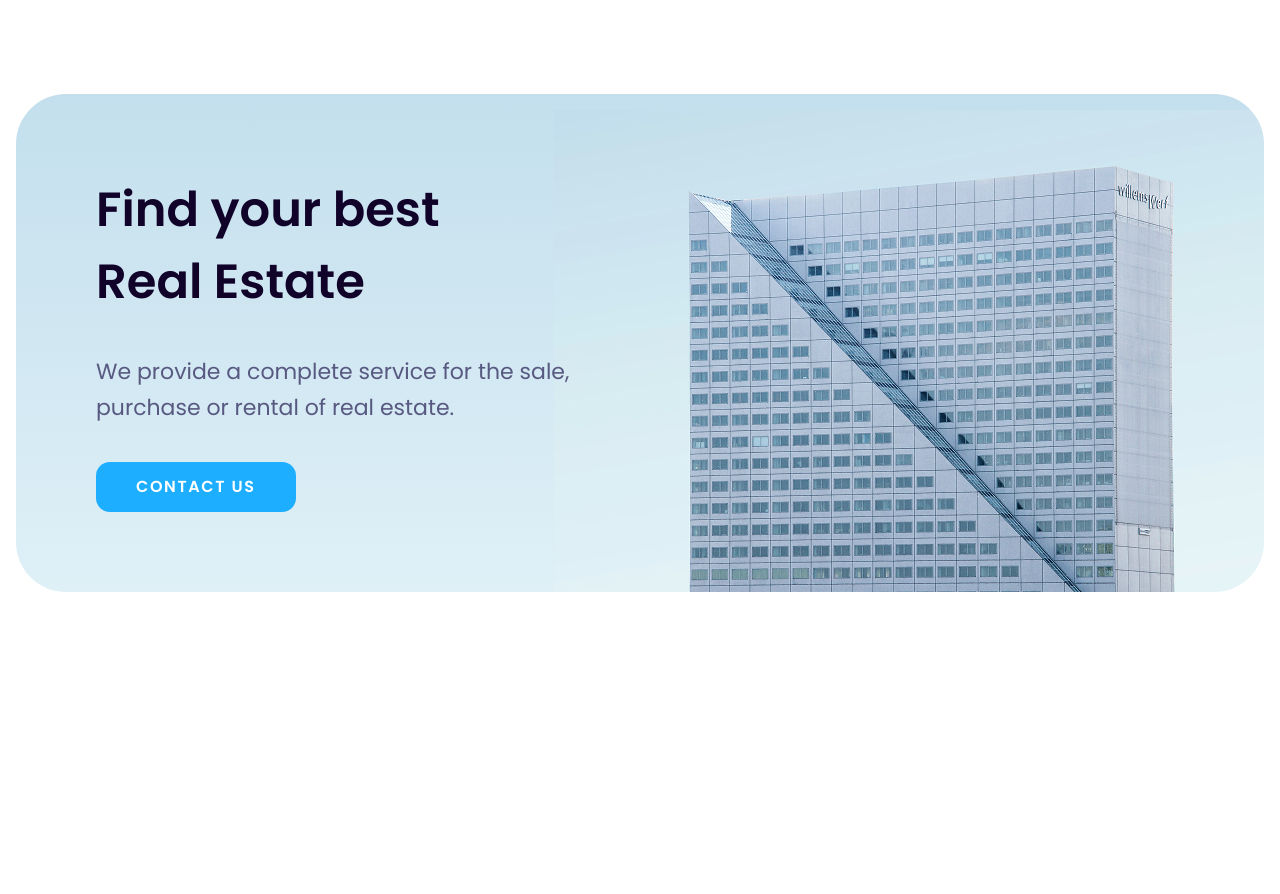
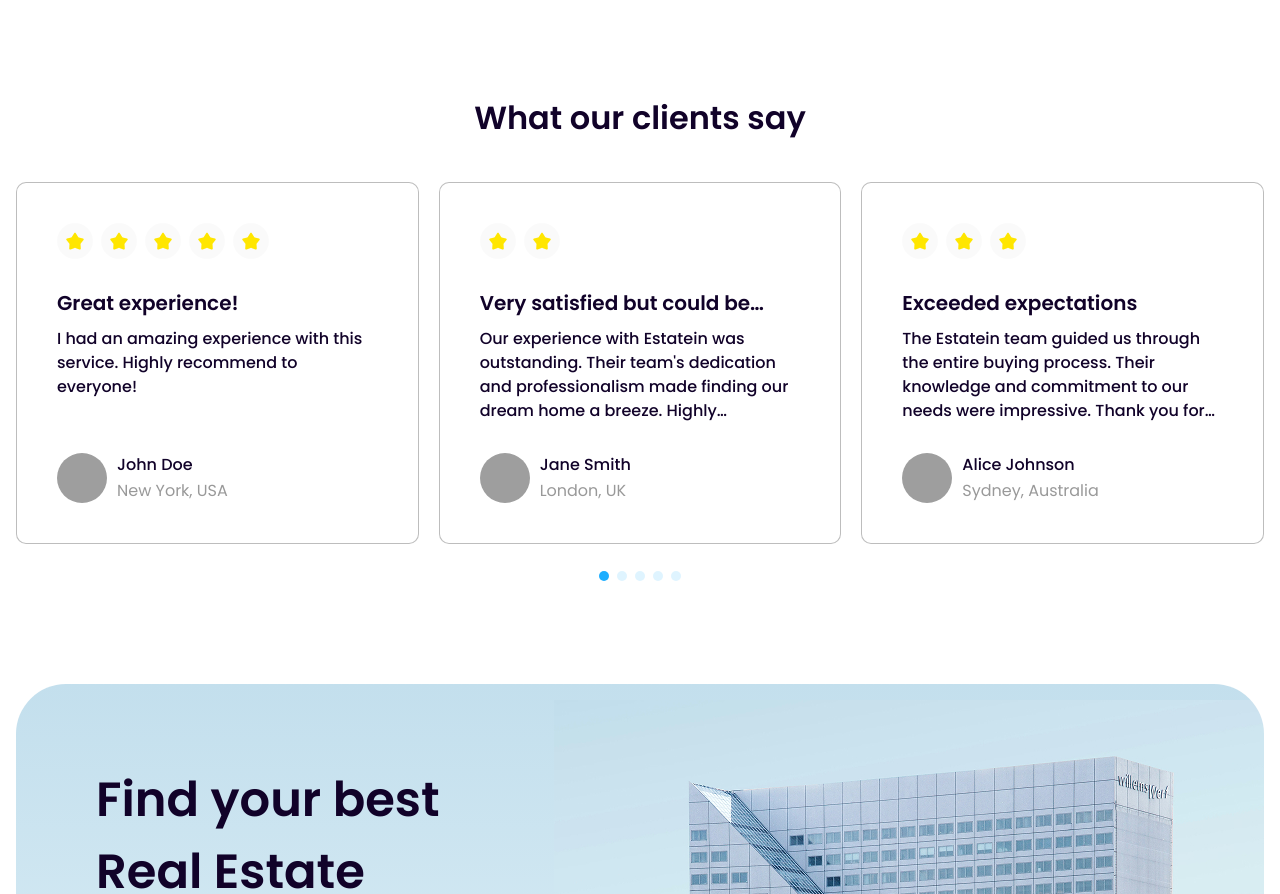
Before and after one commit to emircanucar/Design-To-Code-01, a React (Vite) app: page / in a window 1280 px wide. Shown: the part 3232-4126 px from the top of the page. Before the commit the page ends 3824 px from the top, so only its background shows below. Built offline with nearby package versions, Linux system fonts and the light colour scheme; grey boxes are pictures that could not be loaded.

Commit message:
Customer reviews section added.

```diff
--- /dev/null
+++ b/src/components/Icons/StarIcon.tsx
@@ -0,0 +1,25 @@
+interface StarIconProps {
+  className?: string;
+  width?: number;
+  height?: number;
+}
+
+function StarIcon({ className, width = 18, height = 18 }: StarIconProps) {
+  return (
+    <svg
+      width={width}
+      height={height}
+      className={className}
+      viewBox="0 0 18 18"
+      fill="none"
+      xmlns="http://www.w3.org/2000/svg"
+    >
+      <path
+        d="M8.15861 1.30996C8.55219 0.697193 9.44781 0.697195 9.84139 1.30996L12.1986 4.97987C12.334 5.19071 12.5436 5.34302 12.786 5.40666L17.0047 6.51442C17.7091 6.69938 17.9859 7.55117 17.5247 8.11484L14.7628 11.4907C14.6042 11.6847 14.5241 11.9311 14.5385 12.1813L14.7886 16.5358C14.8303 17.2629 14.1058 17.7893 13.4272 17.5249L9.36304 15.9415C9.12956 15.8505 8.87044 15.8505 8.63696 15.9415L4.57282 17.5249C3.89423 17.7893 3.16966 17.2629 3.21142 16.5358L3.46153 12.1813C3.4759 11.9311 3.39582 11.6847 3.23716 11.4907L0.475274 8.11484C0.0141246 7.55117 0.290888 6.69938 0.995283 6.51442L5.21399 5.40666C5.45636 5.34302 5.66599 5.19071 5.80141 4.97987L8.15861 1.30996Z"
+        fill="#FFE600"
+      />
+    </svg>
+  );
+}
+
+export default StarIcon;
--- /dev/null
+++ b/src/components/pages/HomePage/CustomerReviewCard.tsx
@@ -0,0 +1,57 @@
+import StarIcon from "../../Icons/StarIcon";
+
+interface CustomerReviewCardProps {
+  starCount: number;
+  reviewTitle: string;
+  reviewText: string;
+  customerName: string;
+  customerLocation: string;
+  customerImageSrc: string;
+}
+
+function CustomerReviewCard({
+  starCount,
+  reviewTitle,
+  reviewText,
+  customerName,
+  customerLocation,
+  customerImageSrc,
+}: CustomerReviewCardProps) {
+  return (
+    <div className="h-full w-full rounded-[10px] border-[1px] border-[#262626]/30 bg-white p-6 md:p-10">
+      <div className="flex flex-col gap-[30px]">
+        <div className="flex gap-2">
+          {Array.from({ length: starCount }).map((_, idx) => (
+            <div
+              key={idx}
+              className="flex h-9 w-9 items-center justify-center rounded-full bg-[#1A1A1A]/2"
+            >
+              <StarIcon />
+            </div>
+          ))}
+        </div>
+        <div className="text-[#1d1d1d]">
+          <h4 className="line-clamp-1 text-xl font-semibold">{reviewTitle}</h4>
+          <p className="mt-2.5 line-clamp-4 h-full min-h-24 font-medium">
+            {reviewText}
+          </p>
+        </div>
+        <div className="flex gap-2.5">
+          <img
+            src={customerImageSrc}
+            className="ob h-[50px] w-[50px] rounded-full object-cover"
+            alt=""
+          />
+          <div className="flex flex-col justify-between">
+            <span className="font-medium">{customerName}</span>
+            <span className="line-clamp-1 text-[#999999]">
+              {customerLocation}
+            </span>
+          </div>
+        </div>
+      </div>
+    </div>
+  );
+}
+
+export default CustomerReviewCard;
--- /dev/null
+++ b/src/components/pages/HomePage/CustomerReviews.tsx
@@ -0,0 +1,122 @@
+import CustomerReviewCard from "./CustomerReviewCard";
+import { Swiper, SwiperSlide } from "swiper/react";
+import { Pagination } from "swiper/modules";
+import "swiper/css";
+import "swiper/css/pagination";
+
+const reviewCardData = [
+  {
+    id: 1,
+    starCount: 5,
+    reviewTitle: "Great experience!",
+    reviewText:
+      "I had an amazing experience with this service. Highly recommend to everyone!",
+    customerName: "John Doe",
+    customerLocation: "New York, USA",
+    customerImageSrc: "https://randomuser.me/api/portraits/men/75.jpg",
+  },
+  {
+    id: 2,
+    starCount: 2,
+    reviewTitle: "Very satisfied but could be better",
+    reviewText:
+      "Our experience with Estatein was outstanding. Their team's dedication and professionalism made finding our dream home a breeze. Highly recommended! But i dont like this company because they are very busy and they dont care about their customers.",
+    customerName: "Jane Smith",
+    customerLocation: "London, UK",
+    customerImageSrc: "https://randomuser.me/api/portraits/men/76.jpg",
+  },
+  {
+    id: 3,
+    starCount: 3,
+    reviewTitle: "Exceeded expectations",
+    reviewText:
+      "The Estatein team guided us through the entire buying process. Their knowledge and commitment to our needs were impressive. Thank you for your support!",
+    customerName: "Alice Johnson",
+    customerLocation: "Sydney, Australia",
+    customerImageSrc: "https://randomuser.me/api/portraits/men/77.jpg",
+  },
+  {
+    id: 4,
+    starCount: 4,
+    reviewTitle: "Highly recommend",
+    reviewText:
+      "I would highly recommend this to anyone looking for quality service.",
+    customerName: "Michael Brown",
+    customerLocation: "Toronto, Canada",
+    customerImageSrc: "https://randomuser.me/api/portraits/men/78.jpg",
+  },
+  {
+    id: 5,
+    starCount: 2,
+    reviewTitle: "Outstanding service",
+    reviewText:
+      "Estatein provided us with top-notch service. They helped us sell our property quickly and at a great price. We couldn't be happier with the results.",
+    customerName: "Emily Davis",
+    customerLocation: "Sydney, Australia",
+    customerImageSrc: "https://randomuser.me/api/portraits/men/80.jpg",
+  },
+  {
+    id: 6,
+    starCount: 5,
+    reviewTitle: "Outstanding service",
+    reviewText:
+      "Estatein provided us with top-notch service. They helped us sell our property quickly and at a great price. We couldn't be happier with the results.",
+    customerName: "Emily Davis",
+    customerLocation: "London, UK",
+    customerImageSrc: "https://randomuser.me/api/portraits/men/81.jpg",
+  },
+  {
+    id: 7,
+    starCount: 5,
+    reviewTitle: "Outstanding service",
+    reviewText:
+      "Estatein provided us with top-notch service. They helped us sell our property quickly and at a great price. We couldn't be happier with the results.",
+    customerName: "Emily Davis",
+    customerLocation: "Istanbul, Turkey",
+    customerImageSrc: "https://randomuser.me/api/portraits/men/82.jpg",
+  },
+];
+
+function CustomerReviews() {
+  return (
+    <section className="mt-24">
+      <h2 className="mb-10 text-center text-[32px] font-semibold">
+        What our clients say
+      </h2>
+      <Swiper
+        className="customer-reviews-swiper"
+        slidesPerView={1.1}
+        spaceBetween={12}
+        modules={[Pagination]}
+        pagination={{ clickable: true, el: ".customer-reviews-pagination" }}
+        breakpoints={{
+          640: {
+            slidesPerView: 2,
+            spaceBetween: 16,
+          },
+          1024: {
+            slidesPerView: 3,
+            spaceBetween: 20,
+          },
+        }}
+      >
+        {reviewCardData.map((card) => (
+          <SwiperSlide>
+            <CustomerReviewCard
+              key={card.id}
+              starCount={card.starCount}
+              reviewTitle={card.reviewTitle}
+              reviewText={card.reviewText}
+              customerName={card.customerName}
+              customerLocation={card.customerLocation}
+              customerImageSrc={card.customerImageSrc}
+            />
+          </SwiperSlide>
+        ))}
+      </Swiper>
+      <div className="customer-reviews-pagination mt-5 text-center"></div>
+    </section>
+  );
+}
+
+export default CustomerReviews;
--- a/src/index.css
+++ b/src/index.css
@@ -56,6 +56,14 @@ body {
     background-size: cover;
     background-position: center;
   }
+
+  .customer-reviews-pagination .swiper-pagination-bullet {
+    @apply h-2.5! w-2.5! bg-[var(--color-primary)]/70!;
+  }
+
+  .customer-reviews-pagination .swiper-pagination-bullet-active {
+    @apply bg-[var(--color-primary)]!;
+  }
 }
 
 @layer utilities {
--- a/src/pages/HomePage.tsx
+++ b/src/pages/HomePage.tsx
@@ -1,11 +1,12 @@
 import Header from "../components/layout/Header";
 import BenefitCard from "../components/pages/HomePage/BenefitCard";
-import FeaturesSection from "../components/pages/HomePage/FeaturesSection";
+import FeaturesSection from "../components/pages/HomePage/Features";
 import HeroSection from "../components/pages/HomePage/HeroSection";
 import TopOffers from "../components/pages/HomePage/TopOffers";
 
 import benefitBg1 from "../assets/img/benefit/1.png";
 import benefitBg2 from "../assets/img/benefit/2.jpg";
+import CustomerReviews from "../components/pages/HomePage/CustomerReviews";
 
 function HomePage() {
   return (
@@ -20,6 +21,7 @@ function HomePage() {
         buttonText="See Developments"
         bgImageSrc={benefitBg1}
       />
+      <CustomerReviews />
       <BenefitCard
         title="Find your best Real Estate"
         text={`We provide a complete service for the sale, purchase or rental of real estate.`}
```
Also changed, not shown: src/components/pages/HomePage/Features.tsx (renamed from src/components/pages/HomePage/FeaturesSection.tsx).
